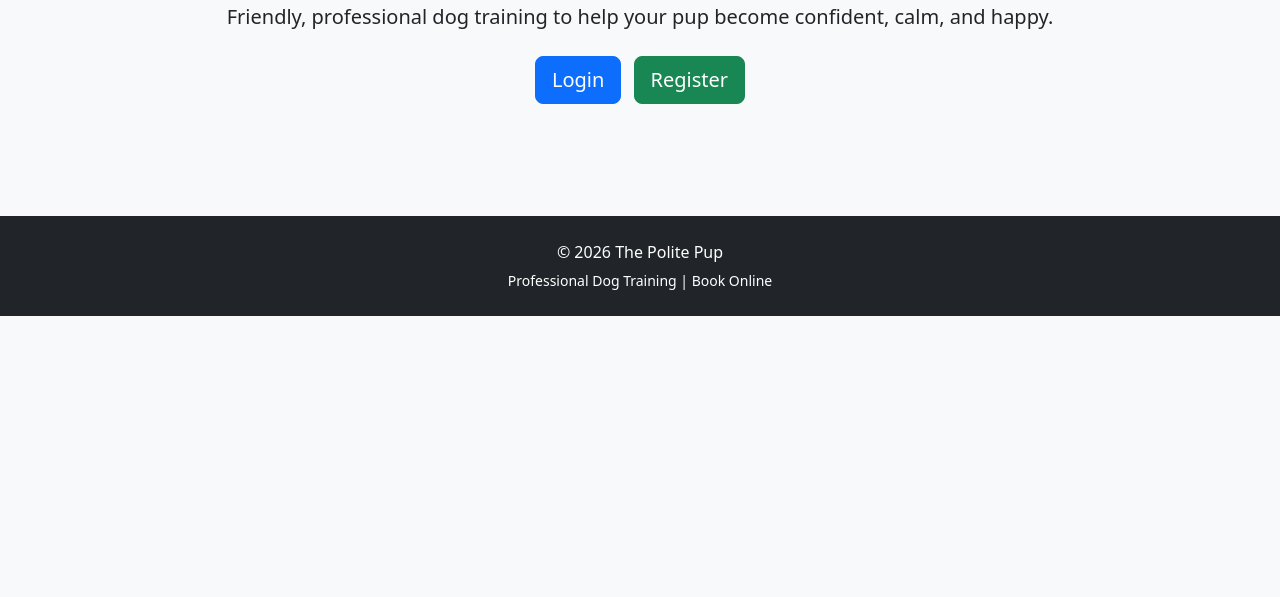
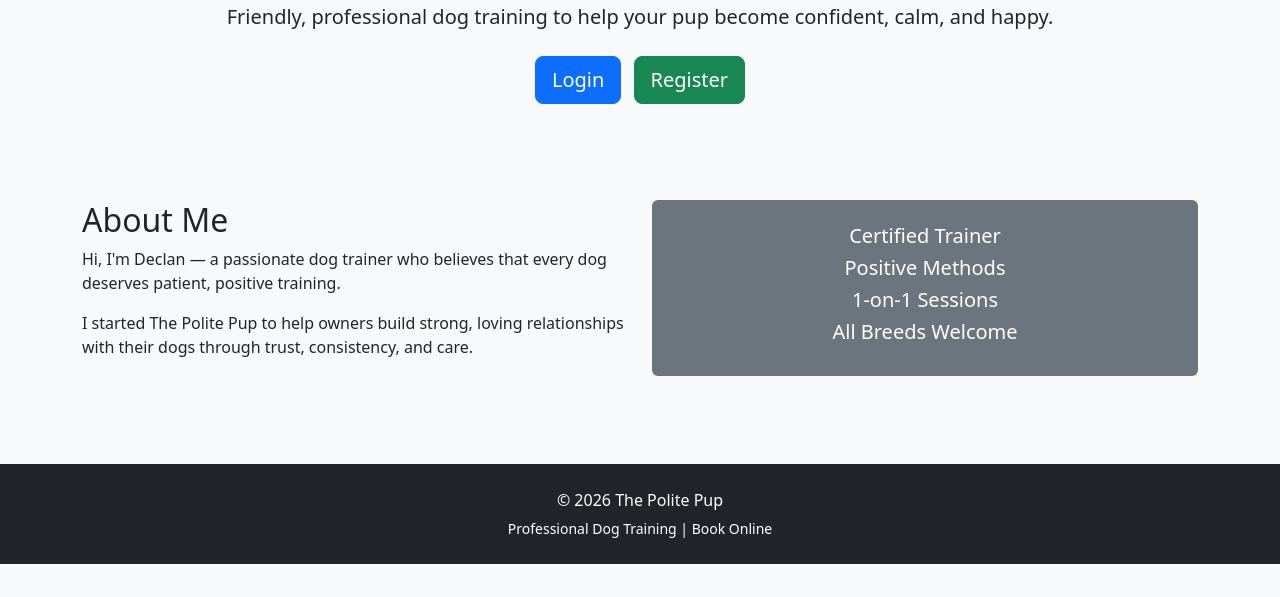
Before and after one commit to Dmolloy/the_polite_pup, a Django app: page / in a window 1280 px wide. Shown: the part 203-800 px from the top of the page. Run offline with Django 5.2, Linux system fonts and the light colour scheme.

Commit message:
add basic about section

```diff
--- a/bookings/templates/bookings/home.html
+++ b/bookings/templates/bookings/home.html
@@ -37,4 +37,39 @@
 
 </div>
 
+<!-- ABOUT SECTION -->
+<div class="row align-items-center mt-5">
+
+    <div class="col-md-6 mb-4">
+
+        <h2>About Me</h2>
+
+        <p>
+            Hi, I'm Declan — a passionate dog trainer who believes
+            that every dog deserves patient, positive training.
+        </p>
+
+        <p>
+            I started The Polite Pup to help owners build strong,
+            loving relationships with their dogs through trust,
+            consistency, and care.
+        </p>
+
+    </div>
+
+    <div class="col-md-6 text-center mb-4">
+
+        <div class="p-4 bg-secondary text-white rounded">
+            <h5> Certified Trainer</h5>
+            <h5> Positive Methods</h5>
+            <h5> 1-on-1 Sessions</h5>
+            <h5> All Breeds Welcome</h5>
+        </div>
+
+    </div>
+
+</div>
+
+
+
 {% endblock %}
```
